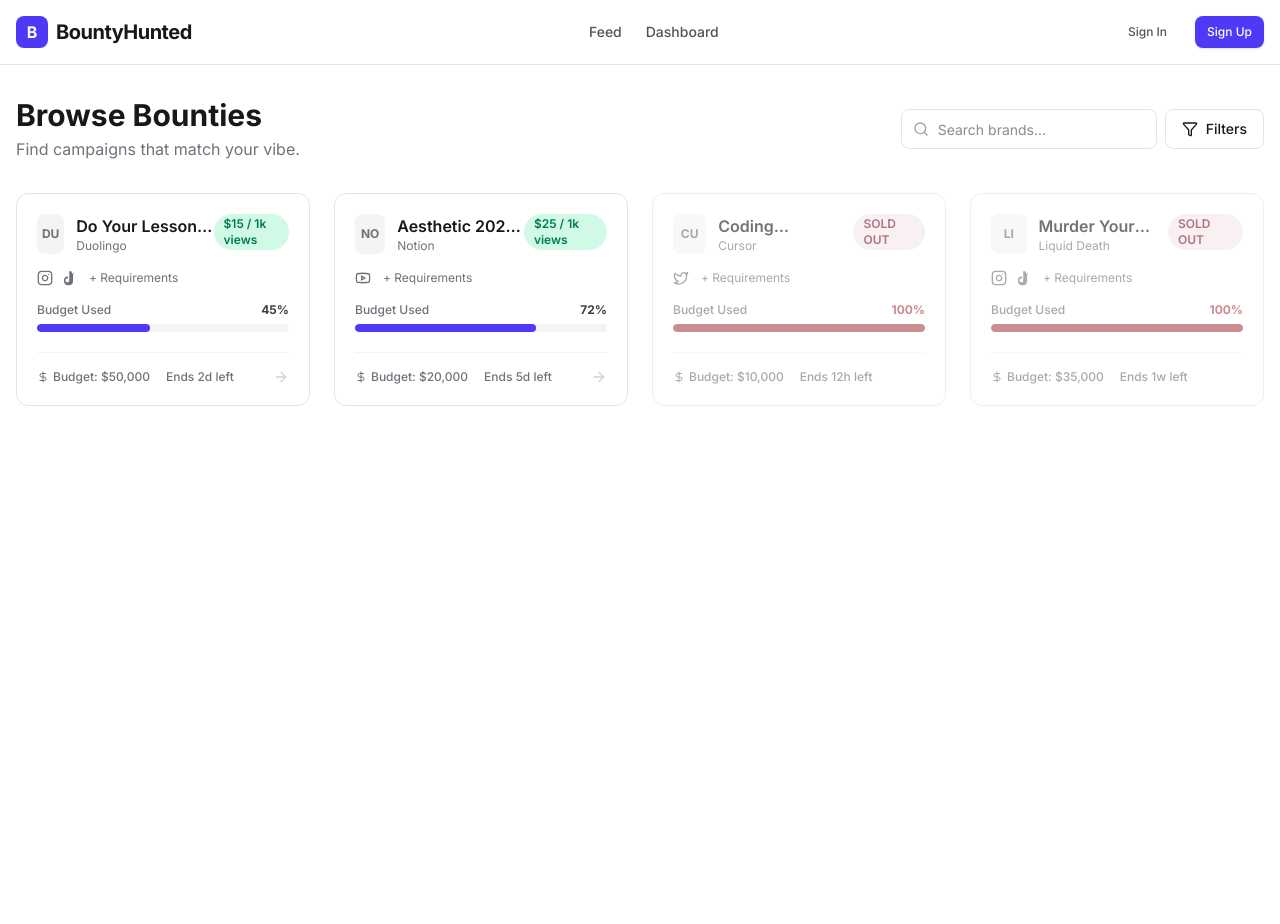
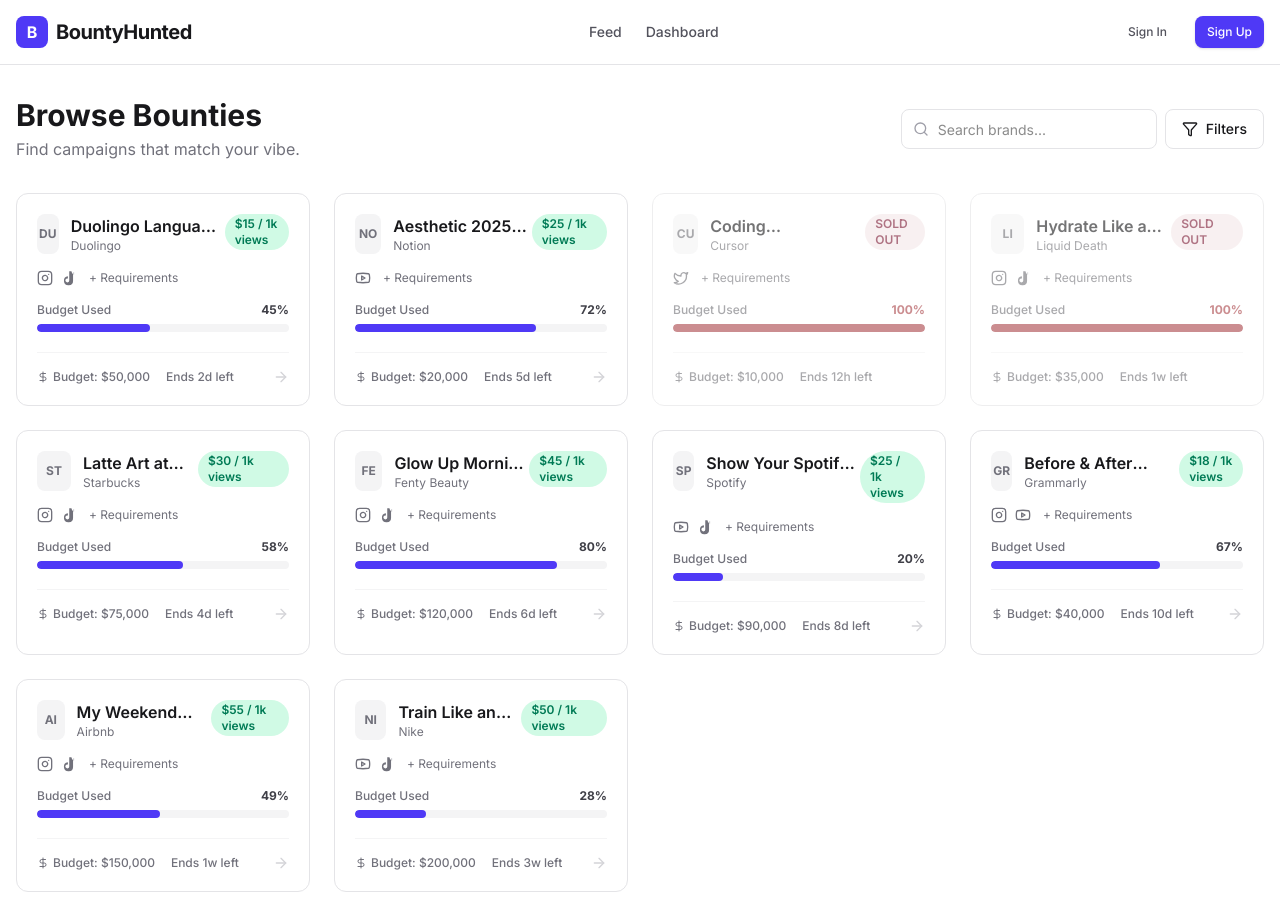
Before and after one commit to VeinDevTtv/ugcbounty, a Next.js app in the folder ugc-platform/: page / in a window 1280 px wide. Before the commit the page ends 800 px from the top, so only its background shows below. Built offline with nearby package versions, Linux system fonts and the light colour scheme; no server answers.

Commit message:
page.tsx

```diff
--- a/ugc-platform/src/app/page.tsx
+++ b/ugc-platform/src/app/page.tsx
@@ -8,44 +8,115 @@ import { Filter, Search } from "lucide-react";
 const BOUNTIES = [
   {
     id: "1",
-    title: "Do Your Lessons or Else...",
+    title: "Duolingo Language Chaos Challenge",
     brand: "Duolingo",
     payout: "15",
     platforms: ["tiktok", "instagram"] as any,
     budget: "$50,000",
     deadline: "2d left",
-    filled: 45 // 45% full (Green bar)
+    filled: 45
   },
+
   {
     id: "2",
-    title: "Aesthetic 2025 Setup",
+    title: "Aesthetic 2025 Desk Setup",
     brand: "Notion",
     payout: "25",
     platforms: ["youtube"] as any,
     budget: "$20,000",
     deadline: "5d left",
-    filled: 72 // 72% full (Blue/Yellow bar)
+    filled: 72
   },
+
   {
     id: "3",
-    title: "Coding Superpowers",
+    title: "Coding Superpowers Challenge",
     brand: "Cursor",
     payout: "40",
     platforms: ["twitter"] as any,
     budget: "$10,000",
     deadline: "12h left",
-    filled: 100 // 🚨 100% FULL (Red bar, closed)
+    filled: 100
   },
+
   {
     id: "4",
-    title: "Murder Your Thirst",
+    title: "Hydrate Like a Villain",
     brand: "Liquid Death",
     payout: "18",
     platforms: ["instagram", "tiktok"] as any,
     budget: "$35,000",
     deadline: "1w left",
-    filled: 100 // 🚨 100% FULL (Red bar, closed)
+    filled: 100
   },
+
+  // ⭐ NEW + UNIQUE BOUNTIES BELOW
+
+  {
+    id: "5",
+    title: "Latte Art at Home",
+    brand: "Starbucks",
+    payout: "30",
+    platforms: ["instagram", "tiktok"] as any,
+    budget: "$75,000",
+    deadline: "4d left",
+    filled: 58
+  },
+
+  {
+    id: "6",
+    title: "Glow Up Morning Routine",
+    brand: "Fenty Beauty",
+    payout: "45",
+    platforms: ["tiktok", "instagram"] as any,
+    budget: "$120,000",
+    deadline: "6d left",
+    filled: 80
+  },
+
+  {
+    id: "7",
+    title: "Show Your Spotify Wrapped Reaction",
+    brand: "Spotify",
+    payout: "25",
+    platforms: ["tiktok", "youtube"] as any,
+    budget: "$90,000",
+    deadline: "8d left",
+    filled: 20
+  },
+
+  {
+    id: "8",
+    title: "Before & After Writing Transformation",
+    brand: "Grammarly",
+    payout: "18",
+    platforms: ["instagram", "youtube"] as any,
+    budget: "$40,000",
+    deadline: "10d left",
+    filled: 67
+  },
+
+  {
+    id: "9",
+    title: "My Weekend Airbnb Stay",
+    brand: "Airbnb",
+    payout: "55",
+    platforms: ["tiktok", "instagram"] as any,
+    budget: "$150,000",
+    deadline: "1w left",
+    filled: 49
+  },
+
+  {
+    id: "10",
+    title: "Train Like an Athlete",
+    brand: "Nike",
+    payout: "50",
+    platforms: ["youtube", "tiktok"] as any,
+    budget: "$200,000",
+    deadline: "3w left",
+    filled: 28
+  }
 ];
 
 export default function FeedPage() {
```
